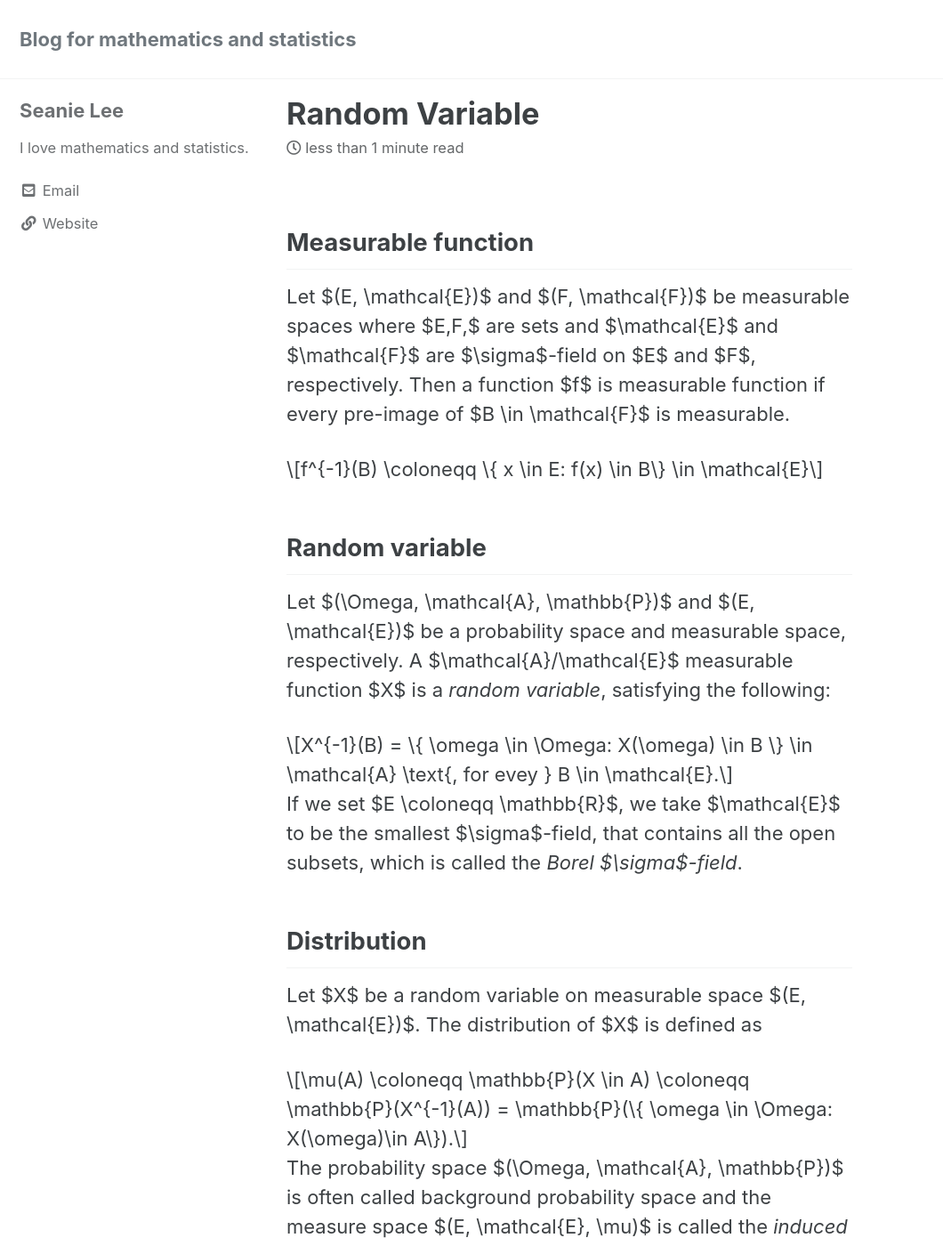
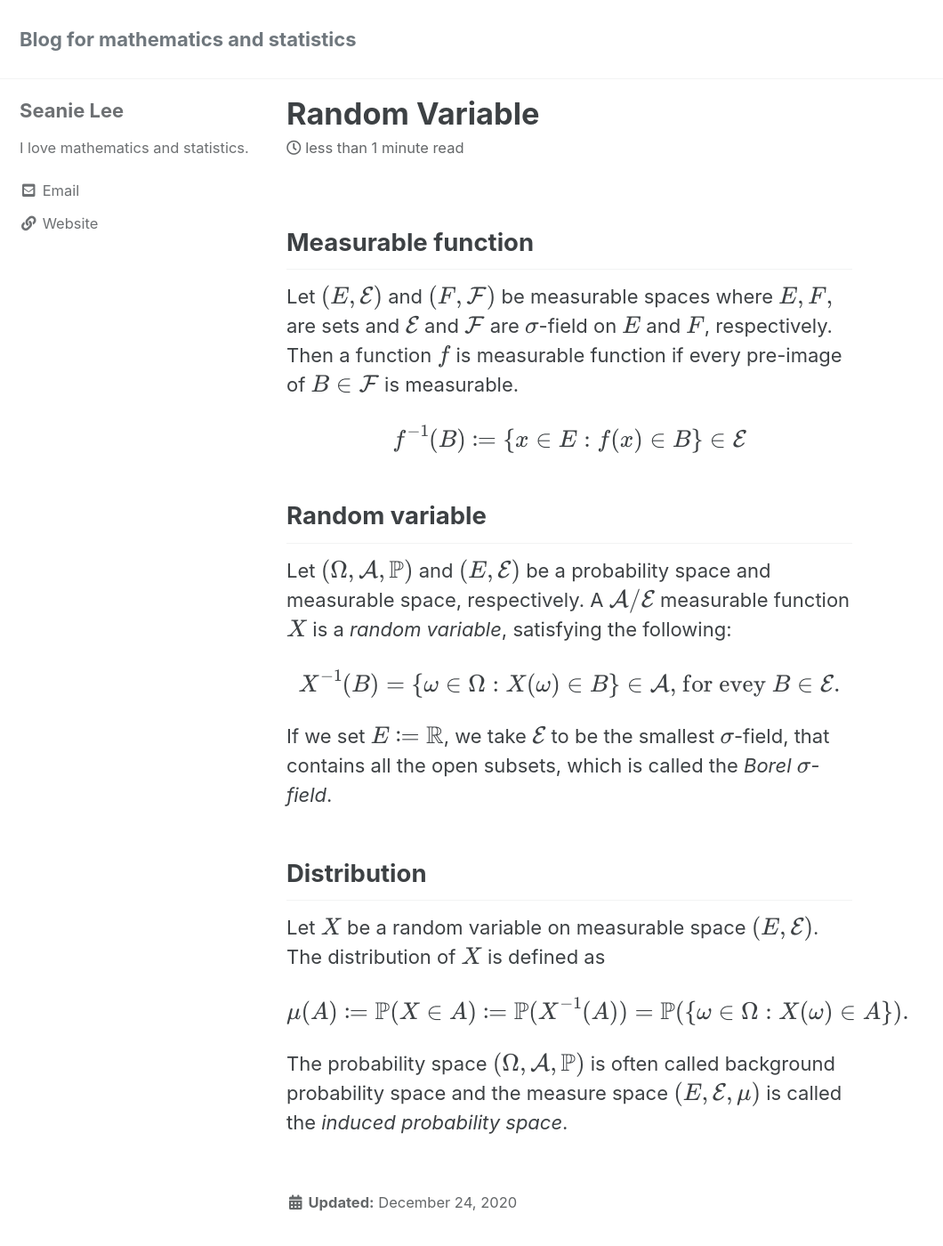
Before and after one commit to seanie12/blog, a Jekyll site: the page built from _posts/2020-12-24-random-variable.md, in a window 1280 px wide and 1400 px high. Shown: the whole window at 89% size, without its empty margins (0-1060 px from the left). Built offline with Jekyll 4.4.1, drawn with Linux system fonts in a browser that asks for light colours; cached includes are drawn as plain includes; formulas are drawn with MathJax 3; part of the change alters nothing that is shown; some of the changed text lies outside the part shown.

```diff
--- a/_posts/2020-12-24-random-variable.md
+++ b/_posts/2020-12-24-random-variable.md
@@ -1,3 +1,10 @@
+---
+title: "Random Variable"
+
+use_math: true
+---
+
+
 
 ## Measurable function
 Let $(E, \mathcal{E})$ and $(F, \mathcal{F})$ be measurable spaces where  $E,F,$ are sets and $\mathcal{E}$ and $\mathcal{F}$ are $\sigma$-field on $E$ and $F$, respectively. Then a function $f$ is measurable function if every pre-image of $B \in \mathcal{F}$ is measurable.
```
